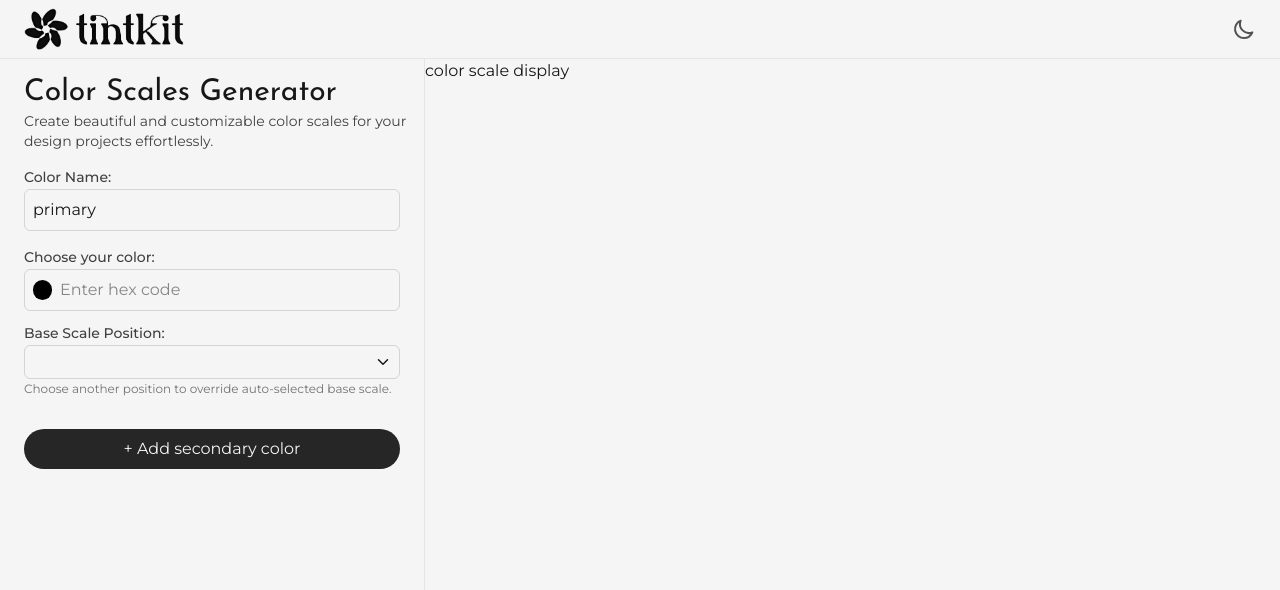
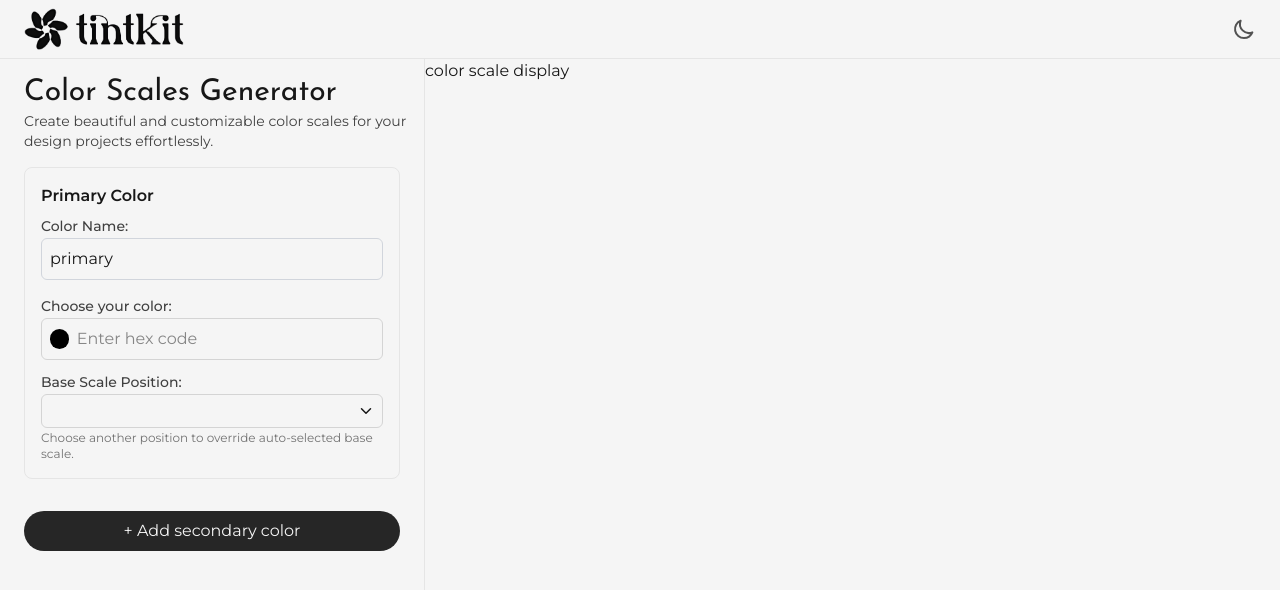
Before and after one commit to subhajitroycode/tintkit, a React (Vite) app: page / in a window 1280 px wide. Shown: the top 590 px of the page. Built offline with nearby package versions, Linux system fonts and the light colour scheme.

Commit message:
added secondary & tertiary color remove button

```diff
--- a/src/components/ColorInput.jsx
+++ b/src/components/ColorInput.jsx
@@ -1,6 +1,7 @@
 import React, { useContext } from "react";
 import CustomScaleDropdown from "./CustomScaleDropdown";
 import { ColorContext } from "../contexts/colorContext";
+import { FaTrash } from "react-icons/fa6";
 
 const ColorInput = ({ colorType = "primary" }) => {
   const { state, dispatch } = useContext(ColorContext);
@@ -9,7 +10,23 @@ const ColorInput = ({ colorType = "primary" }) => {
   const actionType = `SET_${colorType.toUpperCase()}_COLOR`;
 
   return (
-    <div className="mb-10">
+    <div className="mb-8 p-4 border border-neutral-200 dark:border-neutral-600 rounded-lg">
+      <div className="flex justify-between items-center mb-2">
+        <h3 className="font-semibold">
+          {colorType.charAt(0).toUpperCase() + colorType.slice(1)} Color
+        </h3>
+        {colorType !== "primary" && (
+          <button
+            className="text-red-500 hover:text-red-700 cursor-pointer"
+            onClick={() =>
+              dispatch({ type: `RESET_${colorType.toUpperCase()}_COLOR` })
+            }
+          >
+            <FaTrash />
+          </button>
+        )}
+      </div>
+
       <label
         htmlFor={colorType}
         className="block mb-0.5 text-sm font-medium text-neutral-700 dark:text-neutral-300"
--- a/src/components/ControlPanel.jsx
+++ b/src/components/ControlPanel.jsx
@@ -20,7 +20,7 @@ const ControlPanel = () => {
           <ColorInput colorType="secondary" />
         ) : (
           <button
-            className="-mt-2 mb-6 w-full bg-neutral-800 dark:bg-neutral-100 text-neutral-100 dark:text-neutral-800 py-2 rounded-full cursor-pointer"
+            className="mb-6 w-full bg-neutral-800 dark:bg-neutral-100 text-neutral-100 dark:text-neutral-800 py-2 rounded-full cursor-pointer"
             onClick={() =>
               dispatch({
                 type: "SET_SECONDARY_COLOR",
--- a/src/contexts/colorContext.jsx
+++ b/src/contexts/colorContext.jsx
@@ -5,22 +5,22 @@ const ColorContext = createContext();
 const initialState = {
   primaryColor: {
     name: "primary",
-    color: null,
+    color: undefined,
     scale: [],
-    baseScale: null,
+    baseScale: undefined,
   },
   secondaryColor: {
     name: "secondary",
-    color: null,
+    color: undefined,
     scale: [],
-    baseScale: null,
+    baseScale: undefined,
     isAdded: false,
   },
   tertiaryColor: {
     name: "tertiary",
-    color: null,
+    color: undefined,
     scale: [],
-    baseScale: null,
+    baseScale: undefined,
     isAdded: false,
   },
 };
@@ -60,16 +60,31 @@ const reduce = (state, action) => {
         },
       };
     case "RESET_SECONDARY_COLOR":
+      if (state.tertiaryColor.isAdded) {
+        return {
+          ...state,
+          secondaryColor: {
+            ...state.tertiaryColor,
+            name: state.tertiaryColor.name,
+          },
+          tertiaryColor: {
+            name: "tertiary",
+            color: null,
+            scale: [],
+            isAdded: false,
+          },
+        };
+      } else {
         return {
           ...state,
           secondaryColor: {
             name: "secondary",
             color: null,
             scale: [],
-          baseScale: null,
             isAdded: false,
           },
         };
+      }
     case "RESET_TERTIARY_COLOR":
       return {
         ...state,
```
Lines whose indentation alone changed are shown as unchanged.
